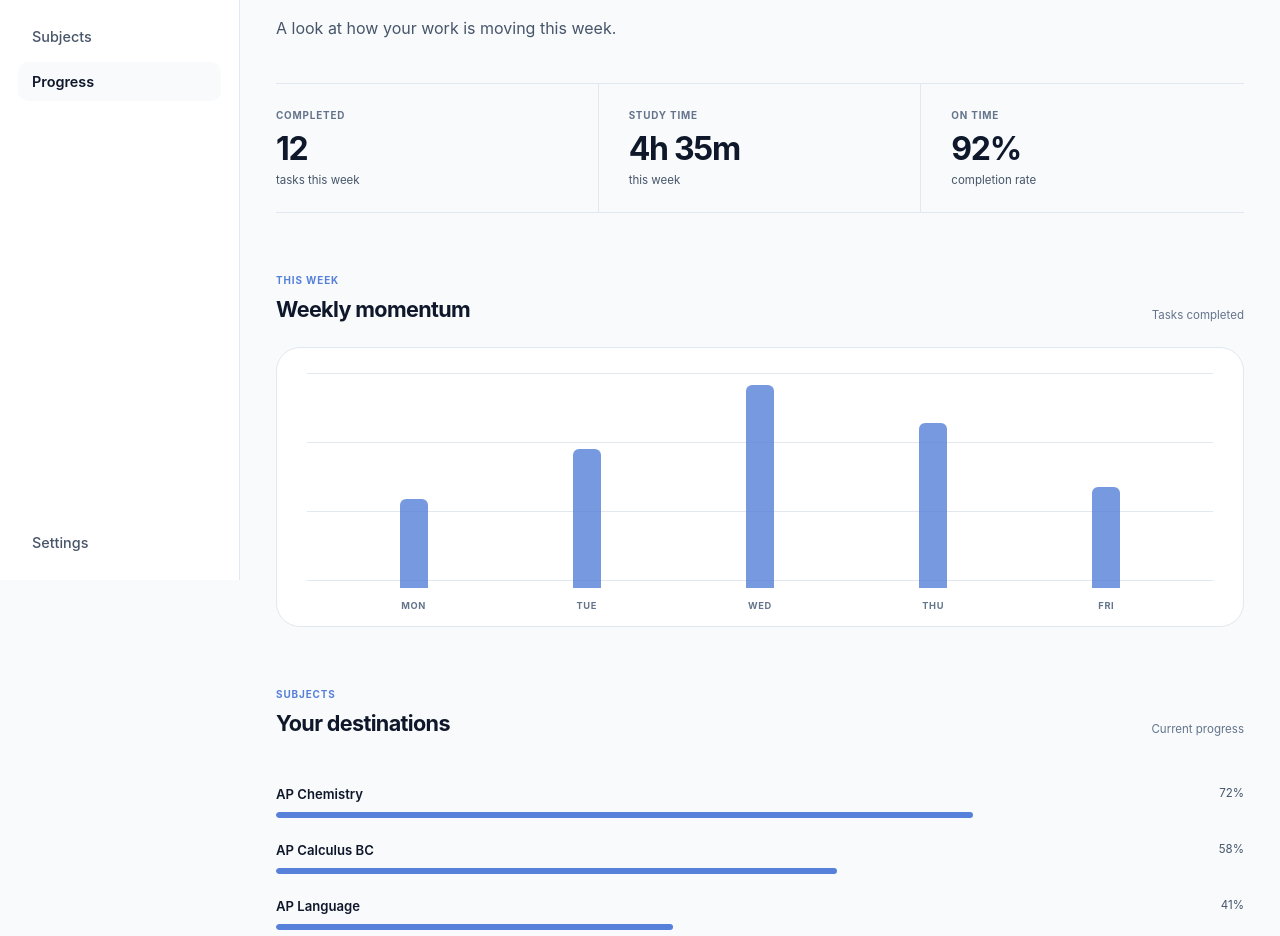
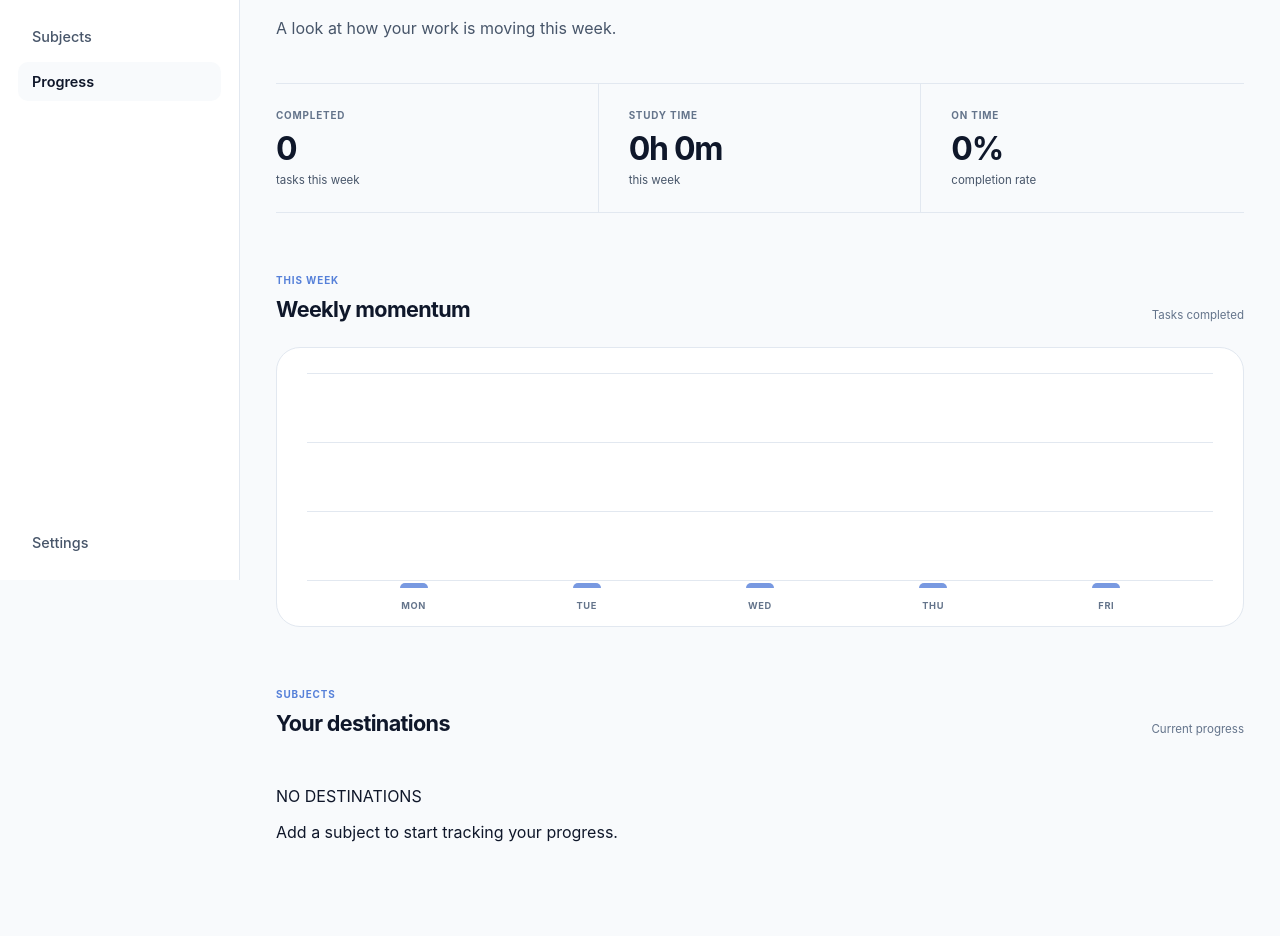
Before and after one commit to thisisemily73/StudyPilot, a React (Vite) app in the folder app/: page /progress in a window 1280 px wide. Shown: the part 220-1156 px from the top of the page. Built offline with nearby package versions, Linux system fonts and the light colour scheme.

Commit message:
Updated home, planner, progress, and subjects. modified today's review to be functional

```diff
--- a/app/src/pages/Home.tsx
+++ b/app/src/pages/Home.tsx
@@ -1,8 +1,41 @@
+import { useTasks } from "../context/TaskContext"
+import { getTodaysReview } from "../utils/todaysReview"
+
 function Home() {
+
+    const { tasks } = useTasks()
+
+    const today = new Date()
+        .toISOString()
+        .split("T")[0]
+
+    const todaysTasks = tasks.filter(
+        (task) =>
+            task.dueDate === today &&
+            !task.completed
+    )
+
+    const upcomingTasks = tasks
+        .filter(
+            (task) =>
+                task.dueDate > today &&
+                !task.completed
+        )
+        .sort(
+            (a, b) =>
+                a.dueDate.localeCompare(b.dueDate)
+        )
+        .slice(0, 2)
+
+    const todaysReview =
+        getTodaysReview(tasks)
+
+
     return (
         <section className="home">
 
             {/* GREETING */}
+
             <div className="home-header">
 
                 <span className="home-label">
@@ -21,120 +54,200 @@ function Home() {
 
 
             {/* TODAY */}
+
             <div className="home-section">
 
                 <div className="home-section-header">
-                    <h2>Today</h2>
 
-                    <span>3 tasks</span>
+                    <h2>
+                        Today
+                    </h2>
+
+                    <span>
+                        {todaysTasks.length}{" "}
+                        {todaysTasks.length === 1
+                            ? "task"
+                            : "tasks"}
+                    </span>
+
                 </div>
 
 
                 <div className="task-list">
 
-                    <div className="task">
+                    {todaysTasks.map((task) => (
+
+                        <div
+                            className="task"
+                            key={task.id}
+                        >
 
                             <div className="task-info">
 
                                 <span className="task-subject">
-                                AP Chemistry
+                                    {task.subject}
                                 </span>
 
                                 <h3>
-                                Stoichiometry practice
+                                    {task.title}
                                 </h3>
 
                             </div>
 
                             <span className="task-duration">
-                            25 min
+                                {task.estimatedMinutes} min
                             </span>
 
                         </div>
 
+                    ))}
 
-                    <div className="task">
 
-                        <div className="task-info">
+                    {todaysTasks.length === 0 && (
 
-                            <span className="task-subject">
-                                AP Calculus BC
-                            </span>
+                        <div className="home-empty">
 
-                            <h3>
-                                Derivatives review
-                            </h3>
+                            <strong>
+                                Nothing scheduled today.
+                            </strong>
 
-                        </div>
-
-                        <span className="task-duration">
-                            35 min
+                            <span>
+                                Your runway is clear.
                             </span>
 
                         </div>
 
-
-                    <div className="task">
-
-                        <div className="task-info">
-
-                            <span className="task-subject">
-                                AP Language
-                            </span>
-
-                            <h3>
-                                Essay outline
-                            </h3>
-
-                        </div>
-
-                        <span className="task-duration">
-                            20 min
-                        </span>
-
-                    </div>
+                    )}
 
                 </div>
 
             </div>
 
 
+            {/* TODAY'S REVIEW */}
+
+            {todaysReview.length > 0 && (
+
+                <div className="home-section review-section">
+
+                    <div className="home-section-header">
+
+                        <div>
+
+                            <span className="home-label">
+                                CHECKPOINT
+                            </span>
+
+                            <h2>
+                                Today's review
+                            </h2>
+
+                        </div>
+
+                    </div>
+
+
+                    <div className="task-list">
+
+                        {todaysReview.map((item) => (
+
+                            <div
+                                className="task"
+                                key={item.task.id}
+                            >
+
+                                <div className="task-info">
+
+                                    <span className="task-subject">
+                                        {item.task.subject}
+                                    </span>
+
+                                    <h3>
+                                        {item.task.title}
+                                    </h3>
+
+                                </div>
+
+                                <span className="task-duration">
+                                    {item.daysAgo}{" "}
+                                    {item.daysAgo === 1
+                                        ? "day"
+                                        : "days"}{" "}
+                                    ago
+                                </span>
+
+                            </div>
+
+                        ))}
+
+                    </div>
+
+                </div>
+
+            )}
+
+
             {/* UPCOMING */}
+
             <div className="home-section upcoming">
 
                 <div className="home-section-header">
-                    <h2>Up next</h2>
+
+                    <h2>
+                        Up next
+                    </h2>
+
                 </div>
 
 
                 <div className="upcoming-list">
 
-                    <div className="upcoming-item">
+                    {upcomingTasks.map((task) => (
+
+                        <div
+                            className="upcoming-item"
+                            key={task.id}
+                        >
+
                             <span>
-                            Chemistry lab report
+                                {task.title}
                             </span>
 
                             <small>
-                            Tomorrow
+                                {new Date(
+                                    task.dueDate +
+                                    "T00:00:00"
+                                ).toLocaleDateString(
+                                    "en-US",
+                                    {
+                                        weekday: "long",
+                                    }
+                                )}
                             </small>
+
                         </div>
 
-                    <div className="upcoming-item">
+                    ))}
+
+
+                    {upcomingTasks.length === 0 && (
+
+                        <div className="home-empty">
+
                             <span>
-                            Calculus problem set
+                                Nothing coming up.
                             </span>
 
-                        <small>
-                            Thursday
-                        </small>
                         </div>
+
+                    )}
 
                 </div>
 
             </div>
 
         </section>
-    );
+    )
 }
 
-export default Home;
+export default Home
--- a/app/src/pages/Planner.tsx
+++ b/app/src/pages/Planner.tsx
@@ -15,9 +15,12 @@ import {
 } from "../utils/dateUtils"
 
 import UpcomingTasks from "../components/UpcomingTasks.tsx"
+import { useSubjects } from "../context/SubjectContext"
+import { getSubjectStatus } from "../utils/subjectStatus"
 
 function Planner() {
     const { tasks, toggleTask } = useTasks()
+    const { subjects } = useSubjects()
 
     const [showAddTask, setShowAddTask] = useState(false)
     const [selectedTask, setSelectedTask] = useState<Task | null>(null)
@@ -198,16 +201,23 @@ function Planner() {
 
                             <div className="day-tasks">
 
-                                {dayTasks.map((task) => (
+                                {dayTasks.map((task) => {
 
+                                    const status = getSubjectStatus(
+                                        tasks,
+                                        task.subject
+                                    )
+
+                                    return (
                                         <TaskCard
                                             key={task.id}
                                             task={task}
                                             onToggle={() => toggleTask(task.id)}
                                             onEdit={() => setSelectedTask(task)}
                                         />
+                                    )
 
-                                ))}
+                                })}
 
 
                                 {dayTasks.length === 0 && (
@@ -303,16 +313,23 @@ function Planner() {
 
                                 <div className="day-tasks">
 
-                                    {dayTasks.map((task) => (
+                                    {dayTasks.map((task) => {
 
+                                        const status = getSubjectStatus(
+                                            tasks,
+                                            task.subject
+                                        )
+
+                                        return (
                                             <TaskCard
                                                 key={task.id}
                                                 task={task}
                                                 onToggle={() => toggleTask(task.id)}
                                                 onEdit={() => setSelectedTask(task)}
                                             />
+                                        )
 
-                                    ))}
+                                    })}
 
 
                                     {dayTasks.length === 0 && (
--- a/app/src/pages/Progress.tsx
+++ b/app/src/pages/Progress.tsx
@@ -1,4 +1,78 @@
+import { useTasks } from "../context/TaskContext"
+import { useSubjects } from "../context/SubjectContext"
+
+import {
+    startOfWeek,
+    addDays,
+    formatDateKey,
+} from "../utils/dateUtils"
+
+import { getSubjectProgress } from "../utils/subjectStatus"
+
+
 function Progress() {
+
+    const { tasks } = useTasks()
+    const { subjects } = useSubjects()
+
+    const today = new Date()
+
+    const weekStart = startOfWeek(today)
+
+    const weekDates = Array.from(
+        { length: 7 },
+        (_, index) =>
+            formatDateKey(
+                addDays(weekStart, index)
+            )
+    )
+
+
+    /* WEEKLY TASKS */
+
+    const weekTasks = tasks.filter(
+        (task) =>
+            weekDates.includes(task.dueDate)
+    )
+
+    const completedThisWeek =
+        weekTasks.filter(
+            (task) => task.completed
+        )
+
+
+    const completedCount =
+        completedThisWeek.length
+
+
+    /* STUDY TIME */
+
+    const studyMinutes =
+        completedThisWeek.reduce(
+            (total, task) =>
+                total + task.estimatedMinutes,
+            0
+        )
+
+    const studyHours =
+        Math.floor(studyMinutes / 60)
+
+    const remainingMinutes =
+        studyMinutes % 60
+
+
+    /* COMPLETION RATE */
+
+    const completionRate =
+        weekTasks.length === 0
+            ? 0
+            : Math.round(
+                (completedCount /
+                    weekTasks.length) *
+                100
+            )
+
+
     return (
         <section className="progress-page">
 
@@ -32,7 +106,7 @@ function Progress() {
                     </span>
 
                     <strong>
-                        12
+                        {completedCount}
                     </strong>
 
                     <small>
@@ -49,7 +123,7 @@ function Progress() {
                     </span>
 
                     <strong>
-                        4h 35m
+                        {studyHours}h {remainingMinutes}m
                     </strong>
 
                     <small>
@@ -66,7 +140,7 @@ function Progress() {
                     </span>
 
                     <strong>
-                        92%
+                        {completionRate}%
                     </strong>
 
                     <small>
@@ -85,6 +159,7 @@ function Progress() {
                 <div className="progress-section-header">
 
                     <div>
+
                         <span>
                             THIS WEEK
                         </span>
@@ -92,6 +167,7 @@ function Progress() {
                         <h2>
                             Weekly momentum
                         </h2>
+
                     </div>
 
                     <small>
@@ -115,45 +191,79 @@ function Progress() {
 
                     <div className="chart-bars">
 
-                        <div className="chart-day">
+                        {Array.from(
+                            { length: 5 },
+                            (_, index) => {
+
+                                const date =
+                                    addDays(
+                                        weekStart,
+                                        index
+                                    )
+
+                                const dateKey =
+                                    formatDateKey(
+                                        date
+                                    )
+
+                                const dayTasks =
+                                    tasks.filter(
+                                        (task) =>
+                                            task.dueDate ===
+                                            dateKey
+                                    )
+
+                                const completed =
+                                    dayTasks.filter(
+                                        (task) =>
+                                            task.completed
+                                    ).length
+
+                                const height =
+                                    dayTasks.length === 0
+                                        ? 0
+                                        : Math.max(
+                                            8,
+                                            Math.round(
+                                                (completed /
+                                                    dayTasks.length) *
+                                                100
+                                            )
+                                        )
+
+                                const dayNames = [
+                                    "MON",
+                                    "TUE",
+                                    "WED",
+                                    "THU",
+                                    "FRI",
+                                ]
+
+                                return (
+
+                                    <div
+                                        className="chart-day"
+                                        key={dateKey}
+                                    >
+
                                         <div
                                             className="chart-bar"
-                                style={{ height: "35%" }}
+                                            style={{
+                                                height:
+                                                    `${height}%`,
+                                            }}
                                         />
-                            <span>MON</span>
+
+                                        <span>
+                                            {dayNames[index]}
+                                        </span>
+
                                     </div>
 
-                        <div className="chart-day">
-                            <div
-                                className="chart-bar"
-                                style={{ height: "55%" }}
-                            />
-                            <span>TUE</span>
-                        </div>
+                                )
 
-                        <div className="chart-day">
-                            <div
-                                className="chart-bar"
-                                style={{ height: "80%" }}
-                            />
-                            <span>WED</span>
-                        </div>
-
-                        <div className="chart-day">
-                            <div
-                                className="chart-bar"
-                                style={{ height: "65%" }}
-                            />
-                            <span>THU</span>
-                        </div>
-
-                        <div className="chart-day">
-                            <div
-                                className="chart-bar"
-                                style={{ height: "40%" }}
-                            />
-                            <span>FRI</span>
-                        </div>
+                            }
+                        )}
 
                     </div>
 
@@ -169,6 +279,7 @@ function Progress() {
                 <div className="progress-section-header">
 
                     <div>
+
                         <span>
                             SUBJECTS
                         </span>
@@ -176,6 +287,7 @@ function Progress() {
                         <h2>
                             Your destinations
                         </h2>
+
                     </div>
 
                     <small>
@@ -187,109 +299,68 @@ function Progress() {
 
                 <div className="subject-progress-list">
 
+                    {subjects.map((subject) => {
 
-                    <div className="subject-progress-row">
+                        const progress =
+                            getSubjectProgress(
+                                tasks,
+                                subject.name
+                            )
+
+                        return (
+
+                            <div
+                                className="subject-progress-row"
+                                key={subject.id}
+                            >
 
                                 <div className="subject-progress-name">
 
                                     <strong>
-                                AP Chemistry
+                                        {subject.name}
                                     </strong>
 
                                     <span>
-                                72%
+                                        {progress}%
                                     </span>
 
                                 </div>
+
 
                                 <div className="subject-progress-track">
 
                                     <div
                                         className="subject-progress-fill"
-                                style={{ width: "72%" }}
+                                        style={{
+                                            width:
+                                                `${progress}%`,
+                                        }}
                                     />
 
                                 </div>
 
                             </div>
 
+                        )
 
-                    <div className="subject-progress-row">
+                    })}
 
-                        <div className="subject-progress-name">
 
-                            <strong>
-                                AP Calculus BC
-                            </strong>
+                    {subjects.length === 0 && (
+
+                        <div className="progress-empty">
 
                             <span>
-                                58%
+                                NO DESTINATIONS
                             </span>
+
+                            <p>
+                                Add a subject to start tracking your progress.
+                            </p>
 
                         </div>
 
-                        <div className="subject-progress-track">
-
-                            <div
-                                className="subject-progress-fill"
-                                style={{ width: "58%" }}
-                            />
-
-                        </div>
-
-                    </div>
-
-
-                    <div className="subject-progress-row">
-
-                        <div className="subject-progress-name">
-
-                            <strong>
-                                AP Language
-                            </strong>
-
-                            <span>
-                                41%
-                            </span>
-
-                        </div>
-
-                        <div className="subject-progress-track">
-
-                            <div
-                                className="subject-progress-fill"
-                                style={{ width: "41%" }}
-                            />
-
-                        </div>
-
-                    </div>
-
-
-                    <div className="subject-progress-row">
-
-                        <div className="subject-progress-name">
-
-                            <strong>
-                                AP Psychology
-                            </strong>
-
-                            <span>
-                                64%
-                            </span>
-
-                        </div>
-
-                        <div className="subject-progress-track">
-
-                            <div
-                                className="subject-progress-fill"
-                                style={{ width: "64%" }}
-                            />
-
-                        </div>
-
-                    </div>
+                    )}
 
                 </div>
 
@@ -301,17 +372,19 @@ function Progress() {
             <div className="progress-status">
 
                 <div>
+
                     <span>
                         FLIGHT STATUS
                     </span>
 
                     <h2>
-                        On course.
+                        You're on course.
                     </h2>
 
                     <p>
-                        You're keeping pace with your weekly plan.
+                        Keep completing your tasks to stay on schedule.
                     </p>
+
                 </div>
 
             </div>
@@ -320,4 +393,5 @@ function Progress() {
     )
 }
 
+
 export default Progress
--- /dev/null
+++ b/app/src/utils/todaysReview.ts
@@ -0,0 +1,55 @@
+import type { Task } from "../types/Task"
+
+export type ReviewItem = {
+    task: Task
+    daysAgo: number
+}
+
+
+export function getTodaysReview(
+    tasks: Task[],
+    today = new Date()
+): ReviewItem[] {
+
+    const todayKey =
+        today.toISOString().split("T")[0]
+
+    const todayTime =
+        new Date(todayKey).getTime()
+
+
+    const completedTasks = tasks
+        .filter((task) => task.completed)
+        .map((task) => {
+
+            const completedDate =
+                new Date(task.dueDate)
+
+            const completedTime =
+                completedDate.getTime()
+
+            const daysAgo =
+                Math.floor(
+                    (todayTime - completedTime) /
+                    (1000 * 60 * 60 * 24)
+                )
+
+            return {
+                task,
+                daysAgo,
+            }
+        })
+        .filter(
+            (item) =>
+                item.daysAgo >= 1 &&
+                item.daysAgo <= 7
+        )
+
+
+    return completedTasks
+        .sort(
+            (a, b) =>
+                b.daysAgo - a.daysAgo
+        )
+        .slice(0, 3)
+}
```
Also changed, not shown: app/src/pages/Subjects.tsx (+14 -5 lines), app/src/styles/Home.css (+25 -0 lines). Lines whose indentation alone changed are shown as unchanged.
